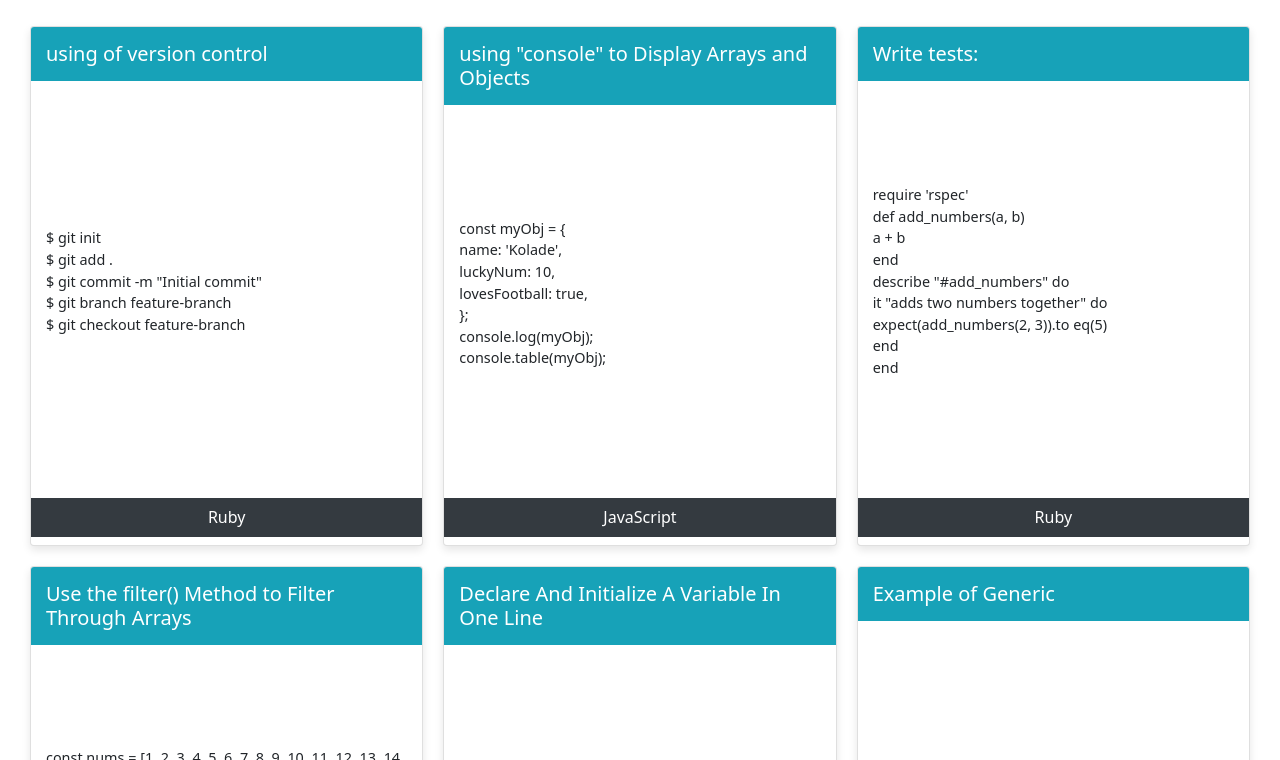
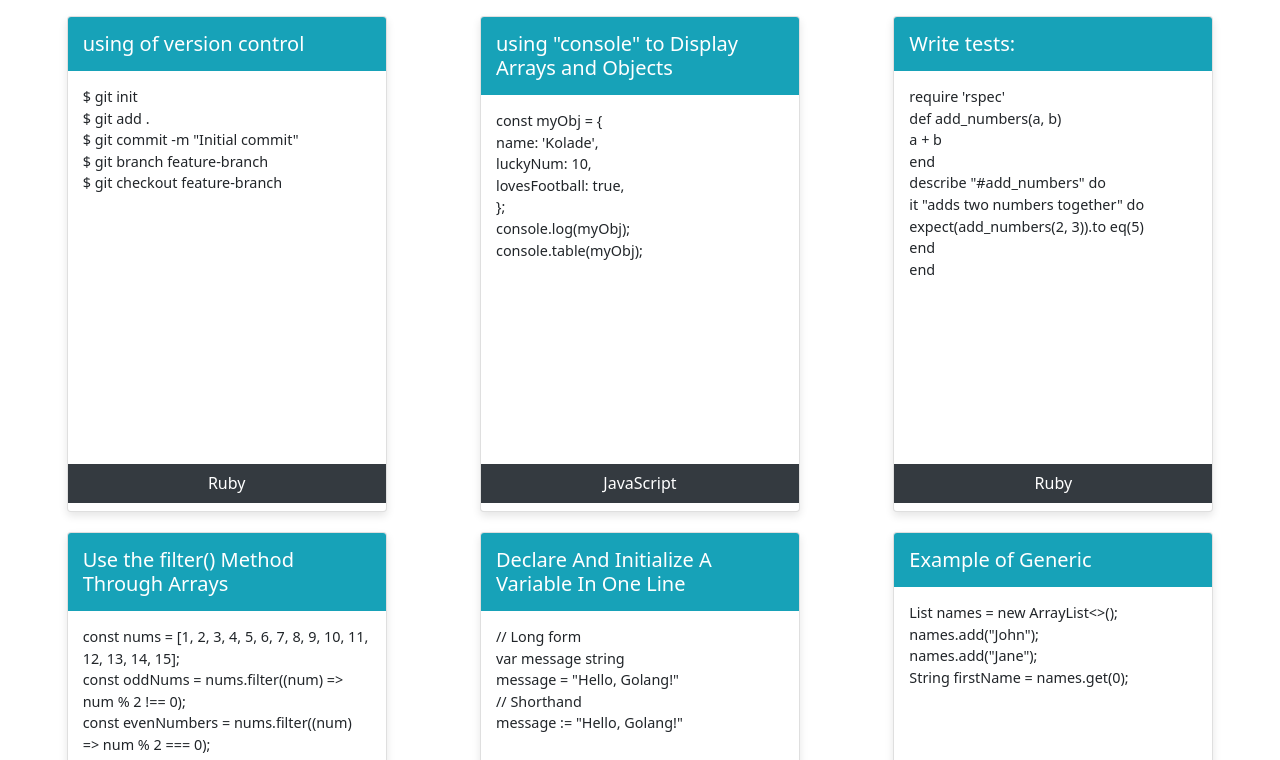
Before and after one commit to adamseneji/filter-search, a plain HTML site: page index.html in a window 1280 px wide. Shown: the part 80-840 px from the top of the page. Drawn offline with nearby package versions, Linux system fonts and the light colour scheme.

Commit message:
Add files via upload

```diff
--- a/index.css
+++ b/index.css
@@ -55,12 +55,12 @@ body {
   width: calc(33.333% - 40px);
   min-height: calc(100vh-40px);
   margin: 10px;
+  padding: 0;
   border-radius: 10px;
   box-shadow: 0 4px 8px rgba(0, 0, 0, 0.1);
   overflow: hidden;
   transition: transform 0.3s, box-shadow 0.3s;
-  display: flex;
-  justify-content: space-between;
+  position: relative;
 }
 
 .card:hover {
@@ -88,6 +88,9 @@ body {
   padding: 10px;
   font-size: 1rem;
   text-align: center;
+  position: absolute;
+  bottom: 0px;
+  width: 100%;
 }
 
 /* Back to Top Button */
@@ -110,42 +113,97 @@ body {
   background-color: #005f73;
 }
 
-/* ... your existing code ... */
-
+/* xs*/
+@media (min-width: 475px) {
+  /* Card Container */
   #container {
     display: flex;
+    flex-direction: column;
     flex-wrap: wrap;
     justify-content: space-around;
     margin-top: 20px;
   }
+  .navbar-custom {
+    font-size: 1rem;
+  }
 
+  /* Card Styles */
   .card {
     background-color: #fff;
-  flex: 1 0 300px; /* Initial width of 300px */
+    width: 27rem;
+    height: 55vh;
     margin: 10px;
-  height: 65vh;
+    padding: 0;
     border-radius: 10px;
     box-shadow: 0 4px 8px rgba(0, 0, 0, 0.1);
     overflow: hidden;
     transition: transform 0.3s, box-shadow 0.3s;
-  display: flex;
-  flex-direction: column; /* Ensure content is vertical within the card */
+    position: relative;
   }
-
-/* Media queries */
-@media (max-width: 1200px) {
-  /* Adjust for larger tablets */
-  .card {
-    flex: 1 0 250px; /* Reduce initial width */
+  #searchInput {
+    width: 210px;
   }
 }
 
-@media (max-width: 992px) {
-  /* Adjust for smaller tablets */
+/* sm*/
+@media (min-width: 640px) {
+  /* Card Container */
+  #container {
+    display: flex;
+    flex-direction: row;
+    margin-top: 10px;
+  }
+
+  .navbar-custom {
+    font-size: 1.5rem;
+  }
+
   .card {
-    flex: 1 0 100%; /* Make cards full width */
-  }
-  #searchInput {
-    width: 150px;
+    width: 17rem;
+    height: 62vh;
   }
 }
+/* sm*/
+@media (min-width: 700px) {
+  /* Card Container */
+  #container {
+    display: flex;
+    flex-direction: row;
+    margin-top: 10px;
+  }
+  .card {
+    width: 19rem;
+    height: 62vh;
+  }
+}
+
+/* md*/
+@media (min-width: 768px) {
+  /* Card Container */
+  #container {
+    display: flex;
+    flex-direction: row;
+    margin-top: 10px;
+  }
+  .card {
+    width: 15rem;
+    height: 62vh;
+    margin-left: 3px;
+    margin-right: 3px;
+    margin-top: 10px;
+    margin-bottom: 10px;
+  }
+}
+/* lg */
+@media (min-width: 1024px) {
+  /* Card Container */
+  #container {
+    display: flex;
+    flex-direction: row;
+    margin-top: 10px;
+  }
+  .card {
+    width: 20rem;
+    height: 62vh;
+  }
+}
--- a/index.html
+++ b/index.html
@@ -78,7 +78,7 @@
         <h1 id="lang" class="lang">Ruby</h1>
       </div>
       <div data-content="javascript" class="card">
-        <h3 id="title" class="title">Use the filter() Method to Filter Through Arrays</h3>
+        <h3 id="title" class="title">Use the filter() Method Through Arrays</h3>
         <p id="description" class="description">
           const nums = [1, 2, 3, 4, 5, 6, 7, 8, 9, 10, 11, 12, 13, 14, 15];<br />
 
```
Lines whose indentation alone changed are shown as unchanged.
